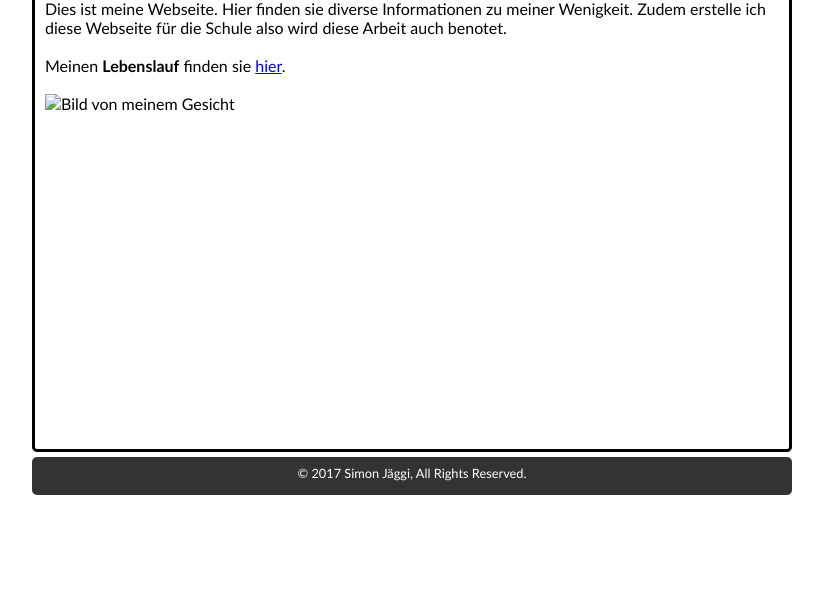
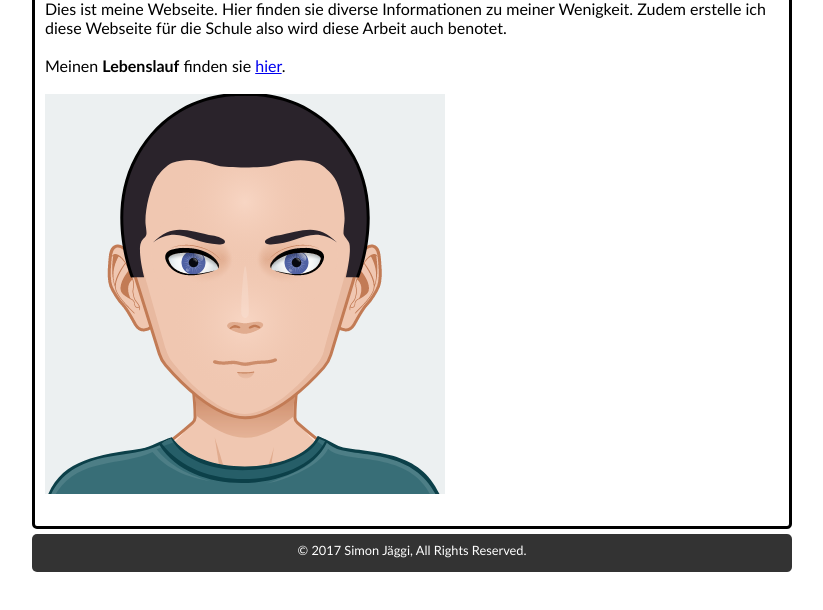
Before and after one commit to simonjaeggi/Modul101, a plain HTML site: page index.html in a window 1280 px wide. Shown: the part 178-788 px from the top of the page, without its empty margins (228-1051 px from the left). Drawn offline with Linux system fonts and the light colour scheme.

Commit message:
fixed picture name

```diff
--- a/index.html
+++ b/index.html
@@ -43,7 +43,7 @@ Zudem erstelle ich diese Webseite für die Schule also wird diese Arbeit auch be
 Meinen <strong>Lebenslauf</strong> finden sie <a href="Diverses/Lebenslauf.pdf" target="_blank">hier</a>.
 <br>
 <br>
-<img src="Bilder/meinAvatar.png" alt="Bild von meinem Gesicht">
+<img src="Bilder/myAvatar.png" alt="Bild von meinem Gesicht">
 <br>
 <br>
 
```
